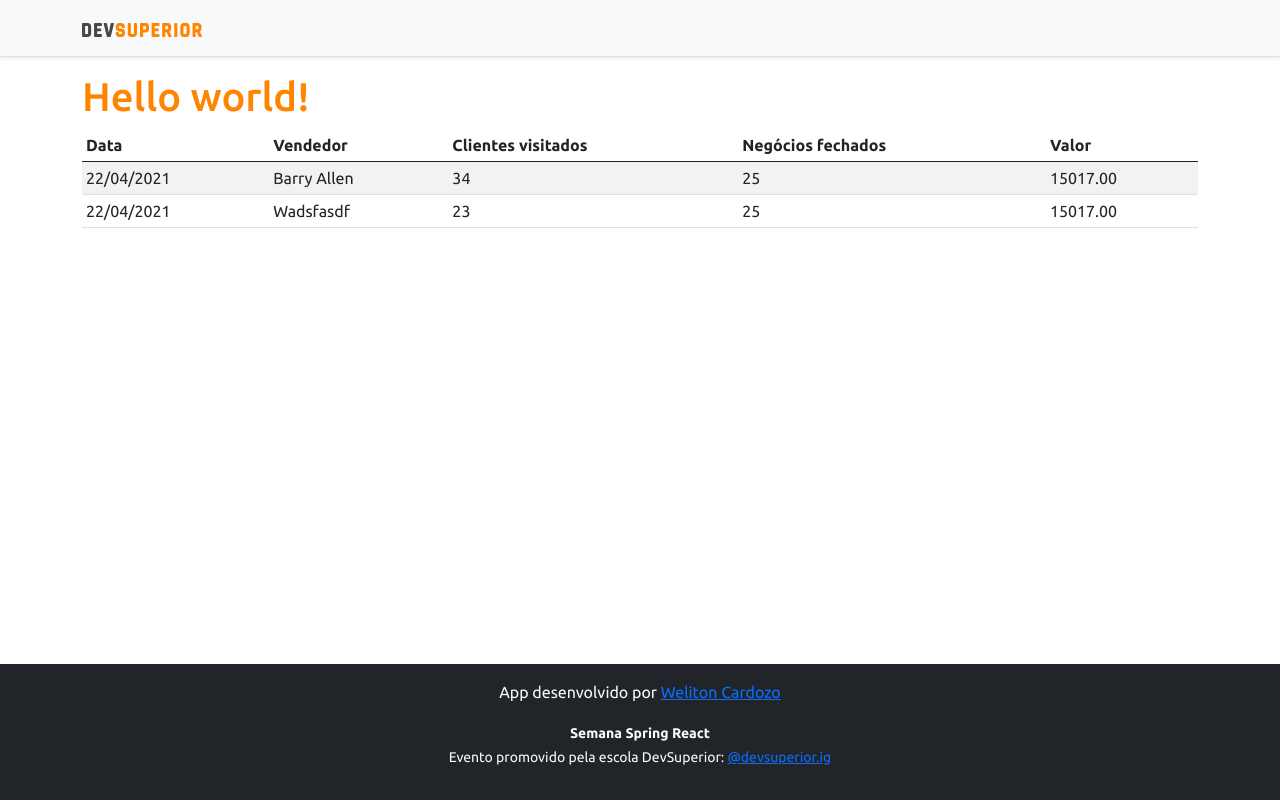
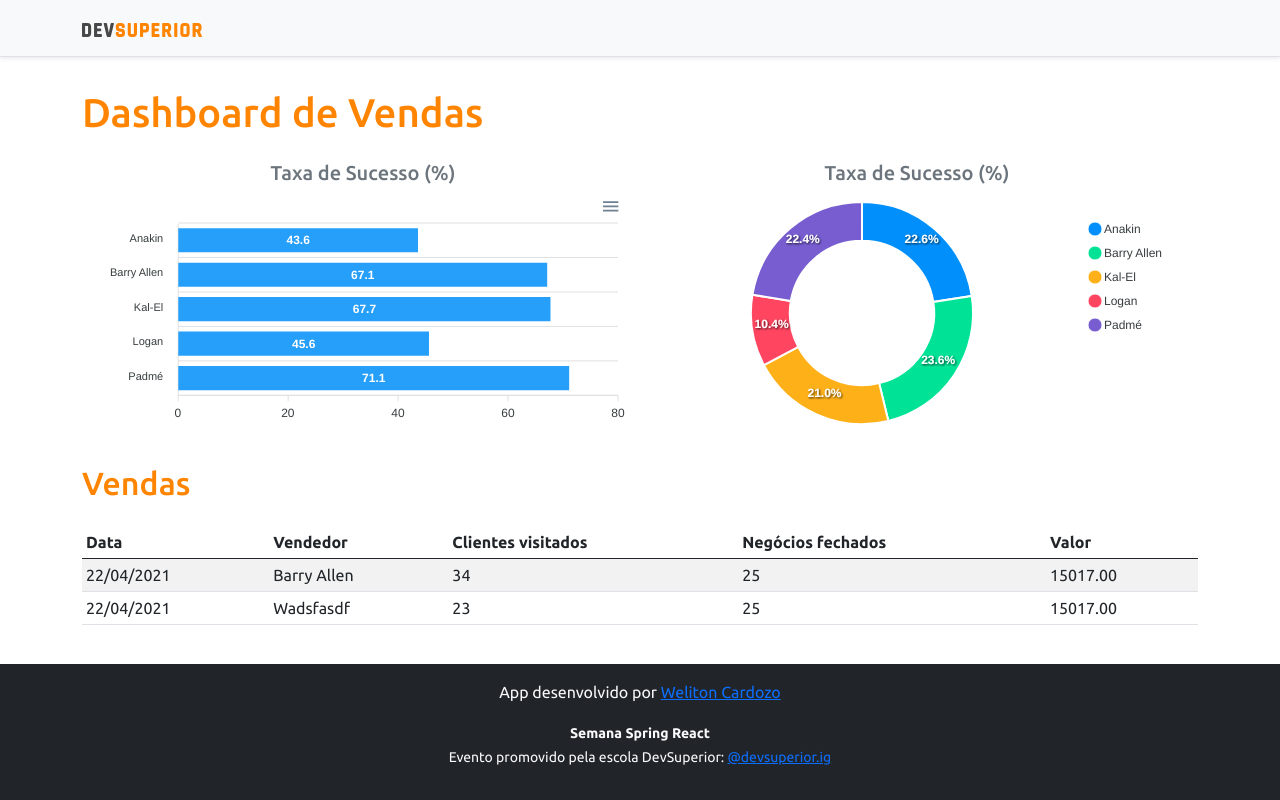
Before and after one commit to welitoncardozo/project-sds3, a React (Create React App) app in the folder sales-ui/: page / in a window 1280 px wide. Built offline with nearby package versions, Linux system fonts and the light colour scheme.

Commit message:
Created graphics to the dashboard

```diff
--- a/sales-ui/package.json
+++ b/sales-ui/package.json
@@ -10,8 +10,10 @@
     "@types/node": "^12.0.0",
     "@types/react": "^17.0.0",
     "@types/react-dom": "^17.0.0",
+    "apexcharts": "^3.26.1",
     "bootstrap": "^5.0.0",
     "react": "^17.0.2",
+    "react-apexcharts": "^1.3.9",
     "react-dom": "^17.0.2",
     "react-scripts": "4.0.3",
     "typescript": "^4.1.2",
--- a/sales-ui/src/App.tsx
+++ b/sales-ui/src/App.tsx
@@ -1,17 +1,37 @@
+import BarChart from "assets/components/BarChart";
 import DataTable from "assets/components/DataTable";
+import DonutChart from "assets/components/DonutChart";
 import Footer from "assets/components/Footer";
 import NavBar from "assets/components/NavBar";
 
 function App() {
   return (
     <>
-      <NavBar/>
+      <NavBar />
       <div className="container">
-        <h1 className="text-primary">Hello world!</h1>
+        <h1 className="text-primary py-3">Dashboard de Vendas</h1>
 
-        <DataTable/>
+        <div className="row px-3">
+          <div className="col-sm-6">
+            <h5 className="text-center text-secondary">Taxa de Sucesso (%)</h5>
+
+            <BarChart />
+          </div>
+
+          <div className="col-sm-6">
+            <h5 className="text-center text-secondary">Taxa de Sucesso (%)</h5>
+
+            <DonutChart />
+          </div>
+        </div>
+
+        <div className="py-3">
+          <h2 className="text-primary">Vendas</h2>
+        </div>
+
+        <DataTable />
       </div>
-      <Footer/>
+      <Footer />
     </>
   );
 }
--- /dev/null
+++ b/sales-ui/src/assets/components/BarChart/index.tsx
@@ -0,0 +1,35 @@
+import { ApexOptions } from 'apexcharts';
+import Chart from 'react-apexcharts';
+
+function BarChart() {
+  const options: ApexOptions = {
+    plotOptions: {
+      bar: {
+        horizontal: true,
+      }
+    },
+  };
+
+  const mockData = {
+    labels: {
+      categories: ['Anakin', 'Barry Allen', 'Kal-El', 'Logan', 'Padmé']
+    },
+    series: [
+      {
+        name: "% Sucesso",
+        data: [43.6, 67.1, 67.7, 45.6, 71.1]
+      }
+    ]
+  };
+
+  return (
+    <Chart
+      options={{ ...options, xaxis: mockData.labels }}
+      series={mockData.series}
+      type="bar"
+      height={240}
+    />
+  );
+}
+
+export default BarChart;
--- /dev/null
+++ b/sales-ui/src/assets/components/DonutChart/index.tsx
@@ -0,0 +1,26 @@
+import { ApexOptions } from 'apexcharts';
+import Chart from 'react-apexcharts';
+
+function DonutChart() {
+  const mockData = {
+    series: [477138, 499928, 444867, 220426, 473088],
+    labels: ['Anakin', 'Barry Allen', 'Kal-El', 'Logan', 'Padmé']
+  }
+
+  const options = {
+    legend: {
+      show: true
+    }
+  }
+
+  return (
+    <Chart
+      options={{ ...options, labels: mockData.labels }}
+      series={mockData.series}
+      type="donut"
+      height={240}
+    />
+  );
+}
+
+export default DonutChart;
```
Also changed, not shown: 1 other file (tests, documents, lock files or other folders).
